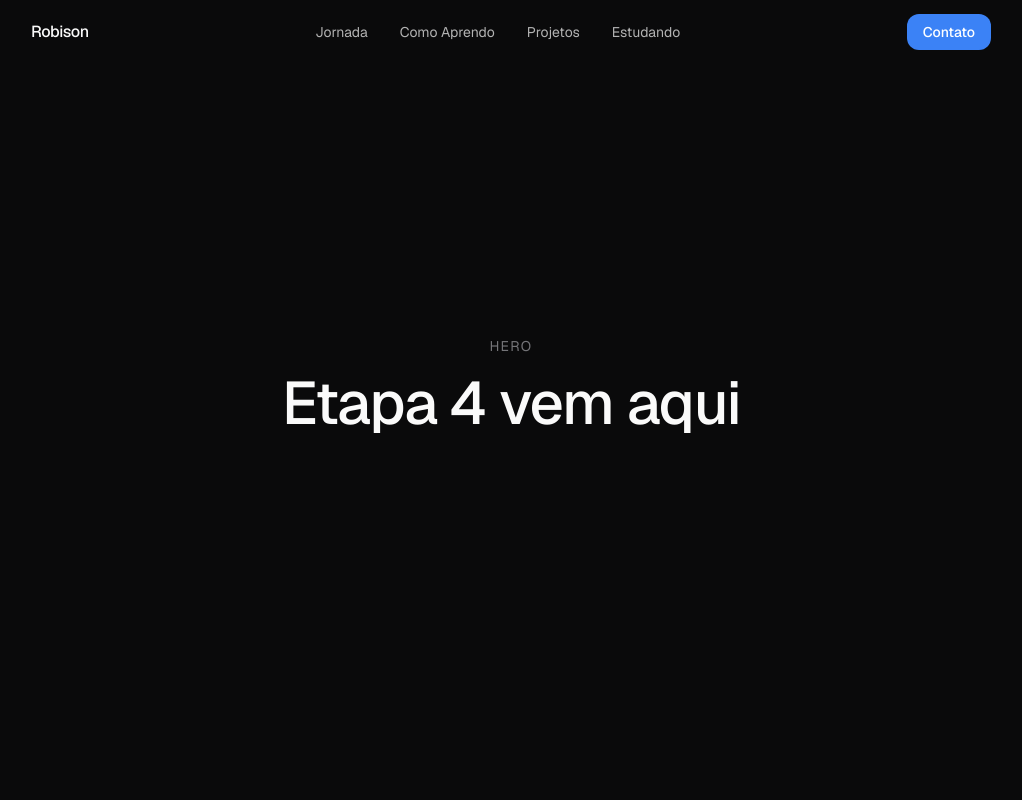
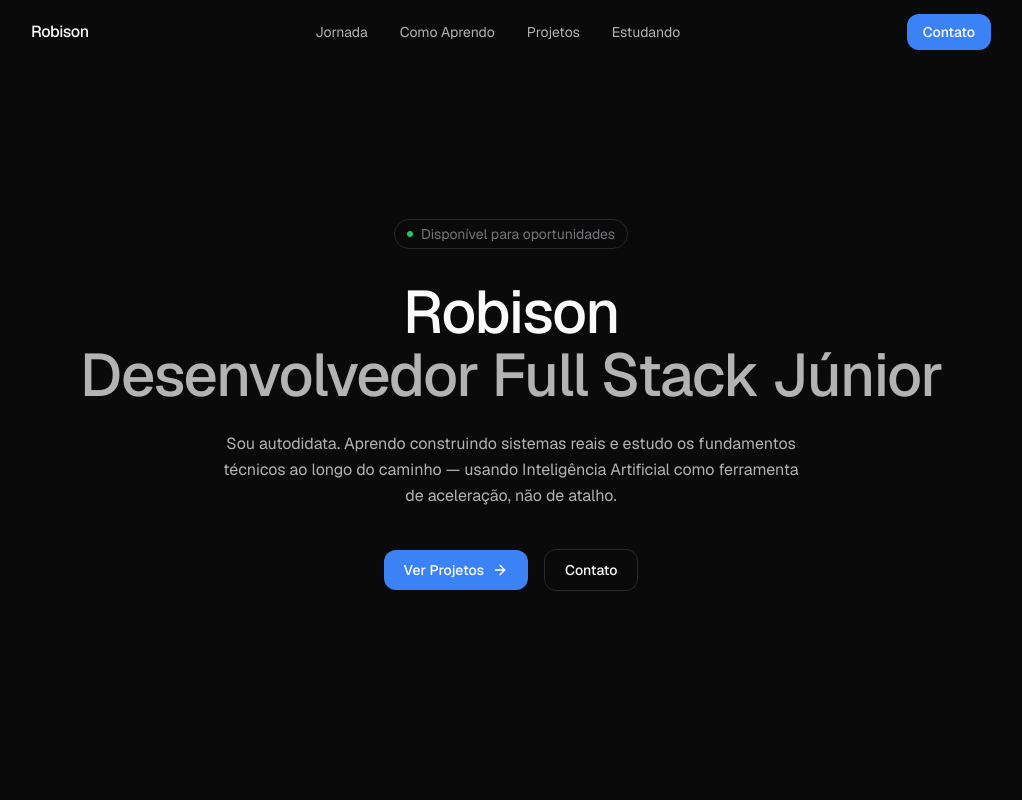
Before and after one commit to robilao1/portfolio, a Next.js app: page / in a window 1280 px wide. Shown: the top 800 px of the page, without its empty margins (129-1151 px from the left). Built offline with nearby package versions, Linux system fonts and the light colour scheme.

Commit message:
feat: adiciona secao Hero (etapa 4)

```diff
--- a/app/page.tsx
+++ b/app/page.tsx
@@ -1,4 +1,5 @@
 import { Header } from "@/components/layout/header";
+import { Hero } from "@/components/sections/hero";
 
 export default function Home() {
   return (
@@ -6,10 +7,7 @@ export default function Home() {
       <Header />
 
       <main>
-        <section className="min-h-[80vh] flex flex-col items-center justify-center container-content text-center">
-          <p className="text-small uppercase tracking-widest">Hero</p>
-          <h1 className="text-display mt-4">Etapa 4 vem aqui</h1>
-        </section>
+        <Hero />
 
         {/* Placeholders — cada seção será construída na sua própria etapa */}
         <section id="jornada" className="section-spacing container-content">
--- /dev/null
+++ b/components/sections/hero.tsx
@@ -0,0 +1,65 @@
+"use client";
+
+import { motion } from "framer-motion";
+import { ArrowRight } from "lucide-react";
+
+export function Hero() {
+  return (
+    <section className="min-h-[85vh] flex flex-col items-center justify-center container-content text-center">
+      <motion.div
+        initial={{ opacity: 0, y: 12 }}
+        animate={{ opacity: 1, y: 0 }}
+        transition={{ duration: 0.5, ease: "easeOut" }}
+        className="inline-flex items-center gap-2 rounded-full border border-border px-3 py-1 mb-8"
+      >
+        <span className="h-1.5 w-1.5 rounded-full bg-success" />
+        <span className="text-small">Disponível para oportunidades</span>
+      </motion.div>
+
+      <motion.h1
+        initial={{ opacity: 0, y: 16 }}
+        animate={{ opacity: 1, y: 0 }}
+        transition={{ duration: 0.5, delay: 0.1, ease: "easeOut" }}
+        className="text-display"
+      >
+        Robison
+        <br />
+        <span className="text-foreground-secondary">
+          Desenvolvedor Full Stack Júnior
+        </span>
+      </motion.h1>
+
+      <motion.p
+        initial={{ opacity: 0, y: 16 }}
+        animate={{ opacity: 1, y: 0 }}
+        transition={{ duration: 0.5, delay: 0.2, ease: "easeOut" }}
+        className="text-body max-w-xl mt-6"
+      >
+        Sou autodidata. Aprendo construindo sistemas reais e estudo os
+        fundamentos técnicos ao longo do caminho — usando Inteligência
+        Artificial como ferramenta de aceleração, não de atalho.
+      </motion.p>
+
+      <motion.div
+        initial={{ opacity: 0, y: 16 }}
+        animate={{ opacity: 1, y: 0 }}
+        transition={{ duration: 0.5, delay: 0.3, ease: "easeOut" }}
+        className="flex flex-col sm:flex-row items-center gap-4 mt-10"
+      >
+        <a
+          href="#projetos"
+          className="inline-flex items-center gap-2 rounded-[var(--radius)] bg-accent px-5 py-2.5 text-sm font-medium text-accent-foreground hover:bg-accent-hover transition-colors"
+        >
+          Ver Projetos
+          <ArrowRight size={16} />
+        </a>
+        <a
+          href="#contato"
+          className="inline-flex items-center gap-2 rounded-[var(--radius)] border border-border px-5 py-2.5 text-sm font-medium text-foreground hover:border-border-hover hover:bg-background-hover transition-colors"
+        >
+          Contato
+        </a>
+      </motion.div>
+    </section>
+  );
+}
```
